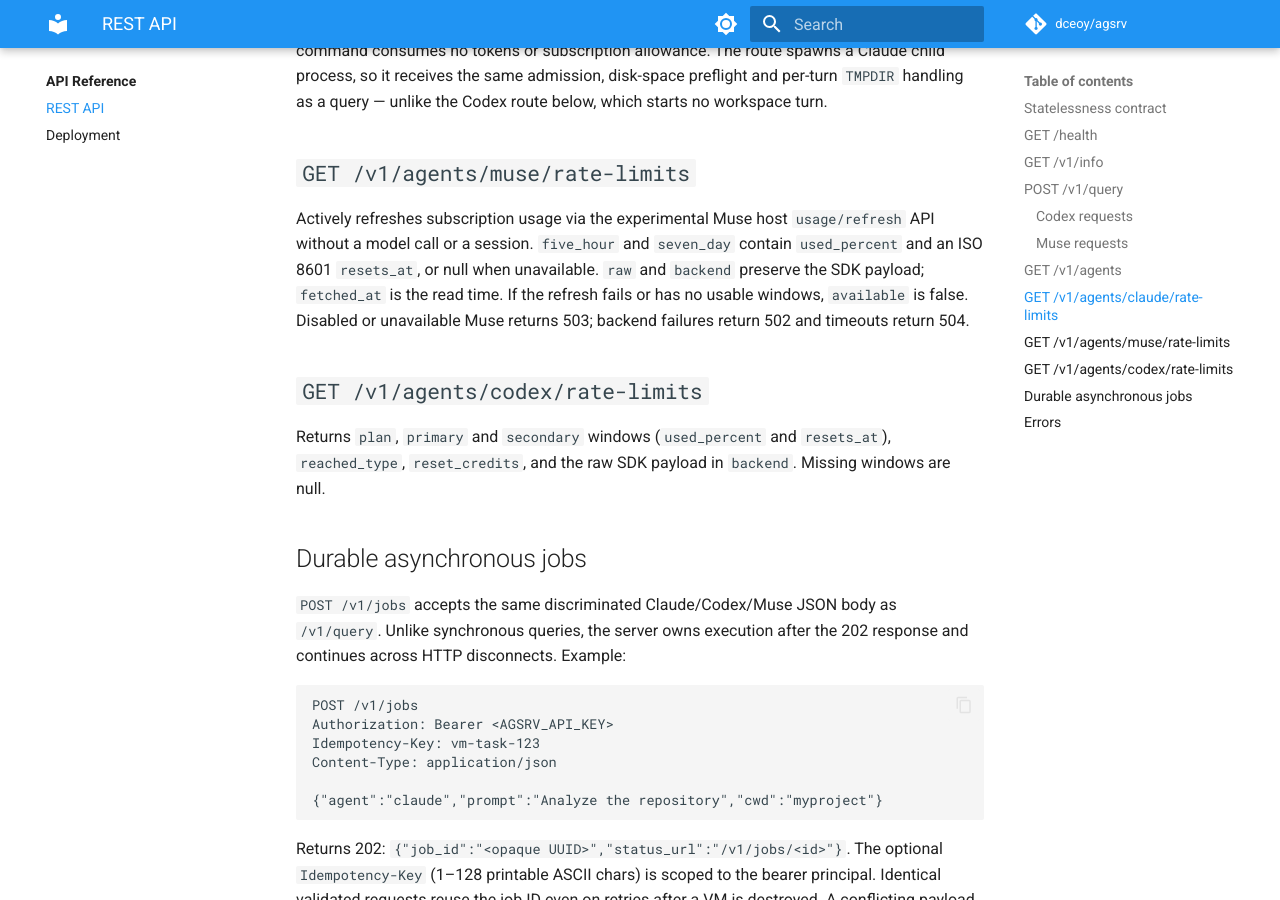
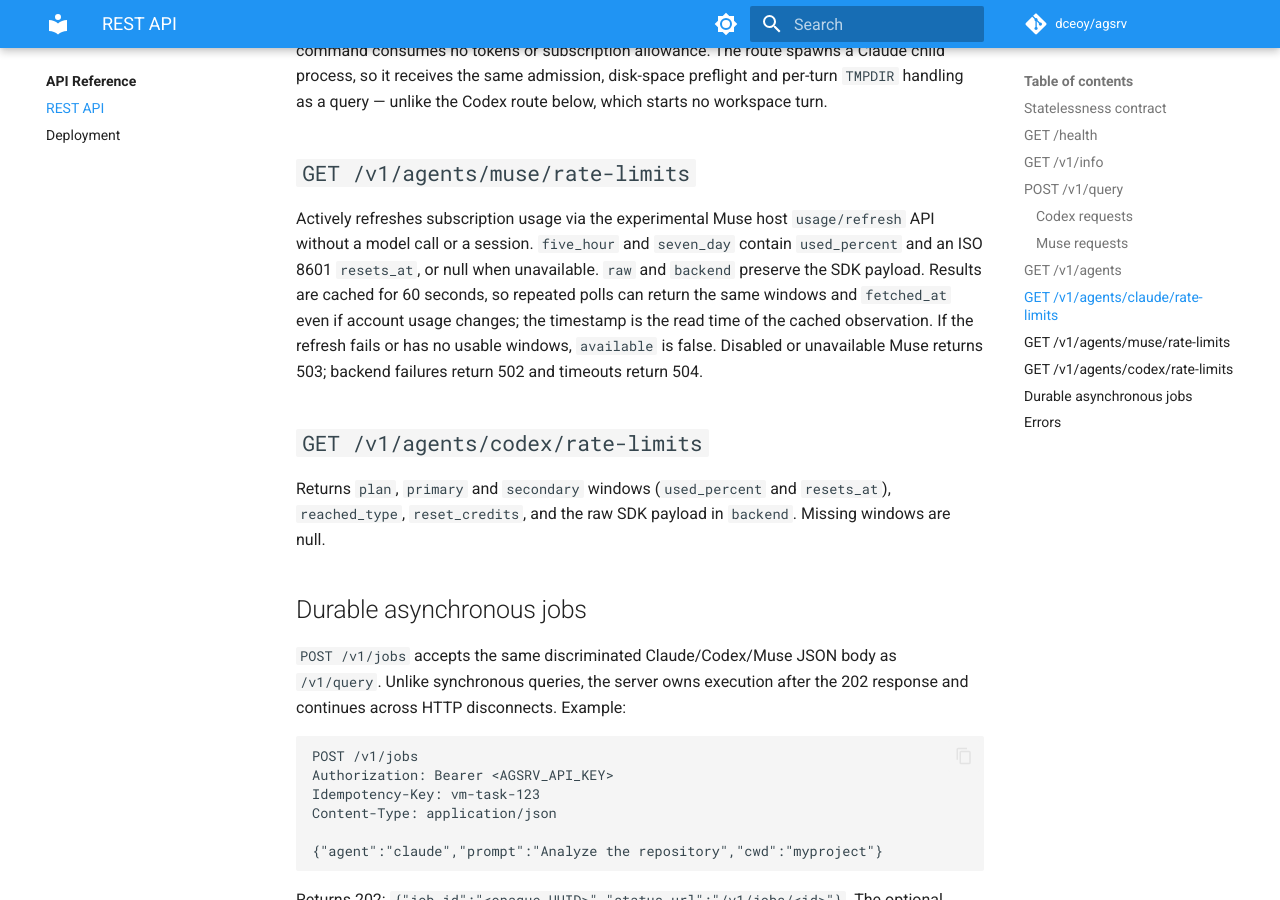
Before and after one commit to dceoy/agsrv, an MkDocs documentation site: the page built from docs/api/rest-api.md, in a window 1280 px wide and 900 px high, scrolled down 4912 px. Built offline with MkDocs 1.6.1 and Material for MkDocs 9.7.7, drawn with Linux system fonts in a browser that asks for light colours; comment, search, counter and statistics services are not loaded.

Commit message:
Fix Muse usage cache after reader failures

```diff
--- a/docs/api/rest-api.md
+++ b/docs/api/rest-api.md
@@ -231,7 +231,9 @@ workspace turn.
 Actively refreshes subscription usage via the experimental Muse host
 `usage/refresh` API without a model call or a session. `five_hour` and `seven_day` contain `used_percent` and an ISO 8601
 `resets_at`, or null when unavailable. `raw` and `backend` preserve the SDK
-payload; `fetched_at` is the read time. If the refresh fails or has no usable windows, `available` is false. Disabled or unavailable Muse returns 503;
+payload. Results are cached for 60 seconds, so repeated polls can return the same
+windows and `fetched_at` even if account usage changes; the timestamp is the read
+time of the cached observation. If the refresh fails or has no usable windows, `available` is false. Disabled or unavailable Muse returns 503;
 backend failures return 502 and timeouts return 504.
 
 ## `GET /v1/agents/codex/rate-limits`
```
Also changed, not shown: 2 other files.
